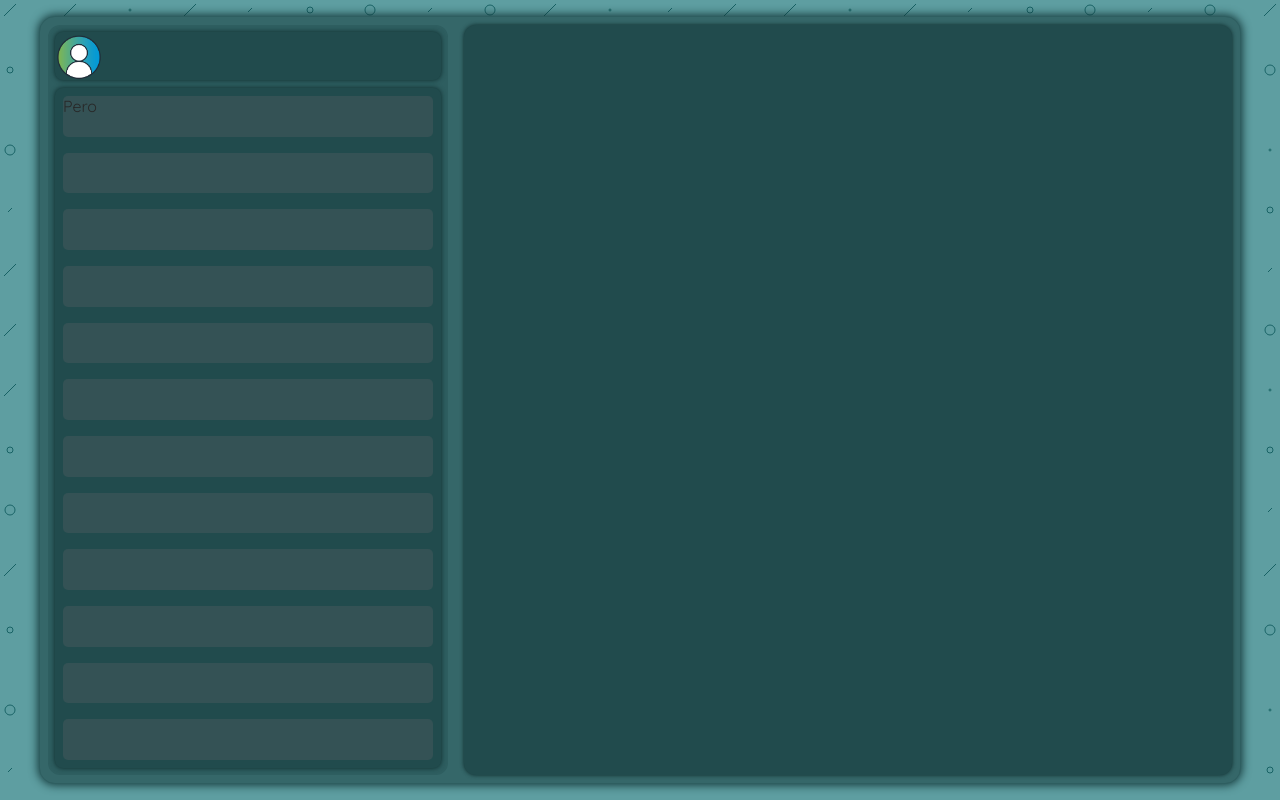
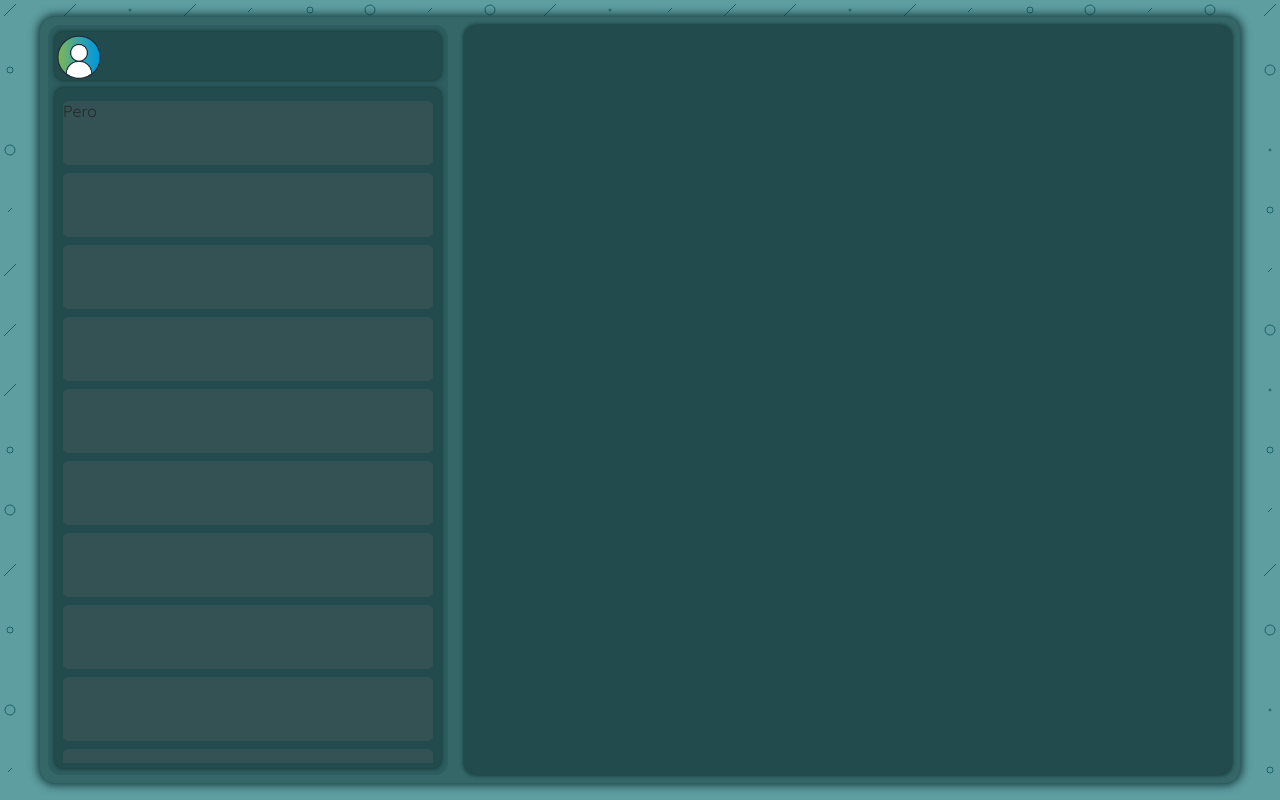
Before and after one commit to mgtr95/ChatApp, a plain HTML site: page TestPage/index.html in a window 1280 px wide. Drawn offline with Linux system fonts and the light colour scheme.

Commit message:
Add files via upload

```diff
--- a/TestPage/Styles/style.css
+++ b/TestPage/Styles/style.css
@@ -1,4 +1,24 @@
 @import url('https://fonts.googleapis.com/css?family=Quicksand&display=swap');
+
+/* Track */
+::-webkit-scrollbar-track {
+    background: #5e9ea1;
+    border-radius: 5px;
+    border: 2px solid #006267;
+}
+
+/* Handle */
+::-webkit-scrollbar-thumb {
+    background: #004d51;
+    border-radius: 5px;
+    border: 2px solid #006267;
+}
+
+/* Handle on hover */
+::-webkit-scrollbar-thumb:hover {
+    background: #00777d;
+    border-radius: 5px;
+}
 
 body {
     margin: 0;
@@ -35,12 +55,12 @@ body {
 
 .side-bar {
     margin: .5em;
-    box-sizing:border-box;
+    box-sizing: border-box;
     display: flex;
-    flex-direction:column;
+    flex-direction: column;
     align-content: center;
     width: 400px;
-    background: rgb(46, 94, 96) ;
+    background: rgb(46, 94, 96);
     border-radius: .75rem;
     border: 3px solid rgb(46, 94, 96);
 }
@@ -66,6 +86,8 @@ body {
 } */
 
 .lower-bar {
+    position: relative;
+    flex-grow: 1;
     display: flex;
     flex-direction: column;
     background-color: rgb(33, 75, 77);
@@ -78,7 +100,7 @@ body {
 }
 
 .chat-items {
-    height: 10%;
+    height: 4em;
     background-color: rgba(65, 88, 90, .6);
     border-radius: 5px;
     margin: .5em;
@@ -86,12 +108,25 @@ body {
 
 .message-box {
     margin: .5em;
-    box-sizing:border-box;
+    box-sizing: border-box;
     display: flex;
-    flex-direction:column;
+    flex-direction: column;
     align-content: center;
     background-color: rgb(33, 75, 77);
     border-radius: .75rem;
     flex-grow: 2;
     box-shadow: 0px 0px 4px 0px rgb(12, 40, 41);
 }
+
+.chat-div {
+    margin: 5px 0;
+    height: 100%;
+    display: block;
+    position: relative;
+    overflow-x: hidden;
+    overflow-y: auto;
+}
+
+::-webkit-scrollbar {
+    width: 10px;
+}
--- a/TestPage/index.html
+++ b/TestPage/index.html
@@ -19,6 +19,7 @@
                     </div>
                 </div>
                 <div class="lower-bar">
+                    <div class="chat-div">
                         <div class="chat-items">
                             <span>Pero</span>
                         </div>
@@ -33,6 +34,15 @@
                         <div class="chat-items"></div>
                         <div class="chat-items"></div>
                         <div class="chat-items"></div>
+                        <div class="chat-items"></div>
+                        <div class="chat-items"></div>
+                        <div class="chat-items"></div>
+                        <div class="chat-items"></div>
+                        <div class="chat-items"></div>
+                        <div class="chat-items"></div>
+                        <div class="chat-items"></div>
+                        <div class="chat-items"></div>
+                    </div>
                 </div>
             </div>
             <div class="message-box"></div>
```
Lines whose indentation alone changed are shown as unchanged.
